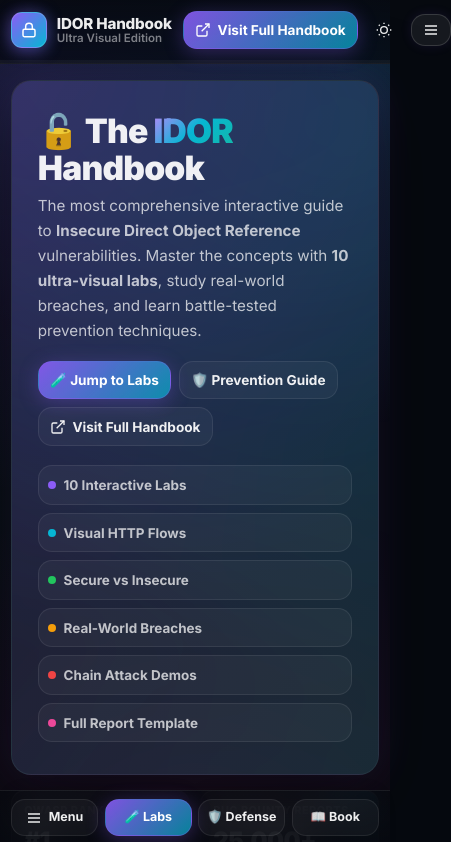
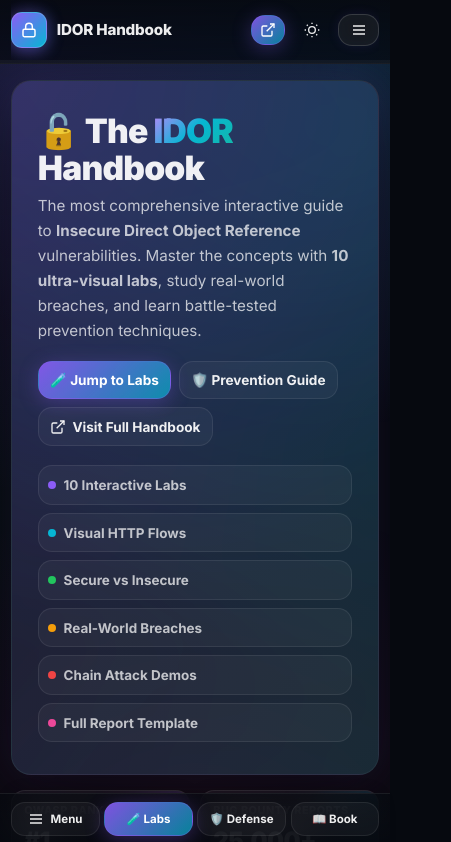
Before and after one commit to iamshafayat/vuln-handbook, a plain HTML site: page idor/index.html in a window 390 px wide. Shown: the top 842 px of the page, 451 px wide, since content can reach past the window. Drawn offline with Linux system fonts and the light colour scheme.

Commit message:
Update style.css

```diff
--- a/idor/style.css
+++ b/idor/style.css
@@ -1,6 +1,5 @@
 /* =========================================================
    IDOR Handbook v3 — style.css
-   Ultra-visual, dynamic, fully responsive
    ========================================================= */
 
 /* ── Reset ── */
@@ -154,7 +153,7 @@ select optgroup{
 }
 .topbar-inner{
   display:flex;align-items:center;justify-content:space-between;
-  height:var(--hdr);gap:.7rem;
+  height:var(--hdr);gap:.7rem;overflow:hidden;
 }
 
 .brand{display:flex;align-items:center;gap:.6rem;flex-shrink:0}
@@ -195,6 +194,11 @@ select optgroup{
 }
 
 .topbar-actions{display:flex;align-items:center;gap:.4rem;flex-shrink:0}
+@media(max-width:768px){
+  .topbar-actions .btn-brand span{display:none}
+  .topbar-actions .btn-brand{padding:.4rem .5rem}
+  .brand-text span:last-child{display:none}
+}
 
 /* ════════════════ BUTTONS ════════════════ */
 .btn{
@@ -769,11 +773,12 @@ select:focus{box-shadow:var(--focus-ring);border-color:rgba(139,92,246,.4)}
 @media(max-width:1024px){
   .mobile-bar{
     display:flex;position:fixed;left:0;right:0;bottom:0;z-index:90;
-    padding:.5rem .7rem;gap:.4rem;
+    padding:.5rem .7rem;gap:.3rem;
     background:linear-gradient(to top,color-mix(in srgb,var(--bg) 90%,transparent),color-mix(in srgb,var(--bg) 65%,transparent));
     backdrop-filter:blur(16px);border-top:1px solid var(--border);
+    overflow:hidden;
   }
-  .mobile-bar .btn{flex:1;justify-content:center;font-size:.78rem;padding:.45rem .35rem}
+  .mobile-bar .btn{flex:1 1 0;justify-content:center;font-size:.72rem;padding:.4rem .2rem;min-width:0;white-space:nowrap;overflow:hidden;text-overflow:ellipsis}
   body{padding-bottom:68px}
 }
 
```
